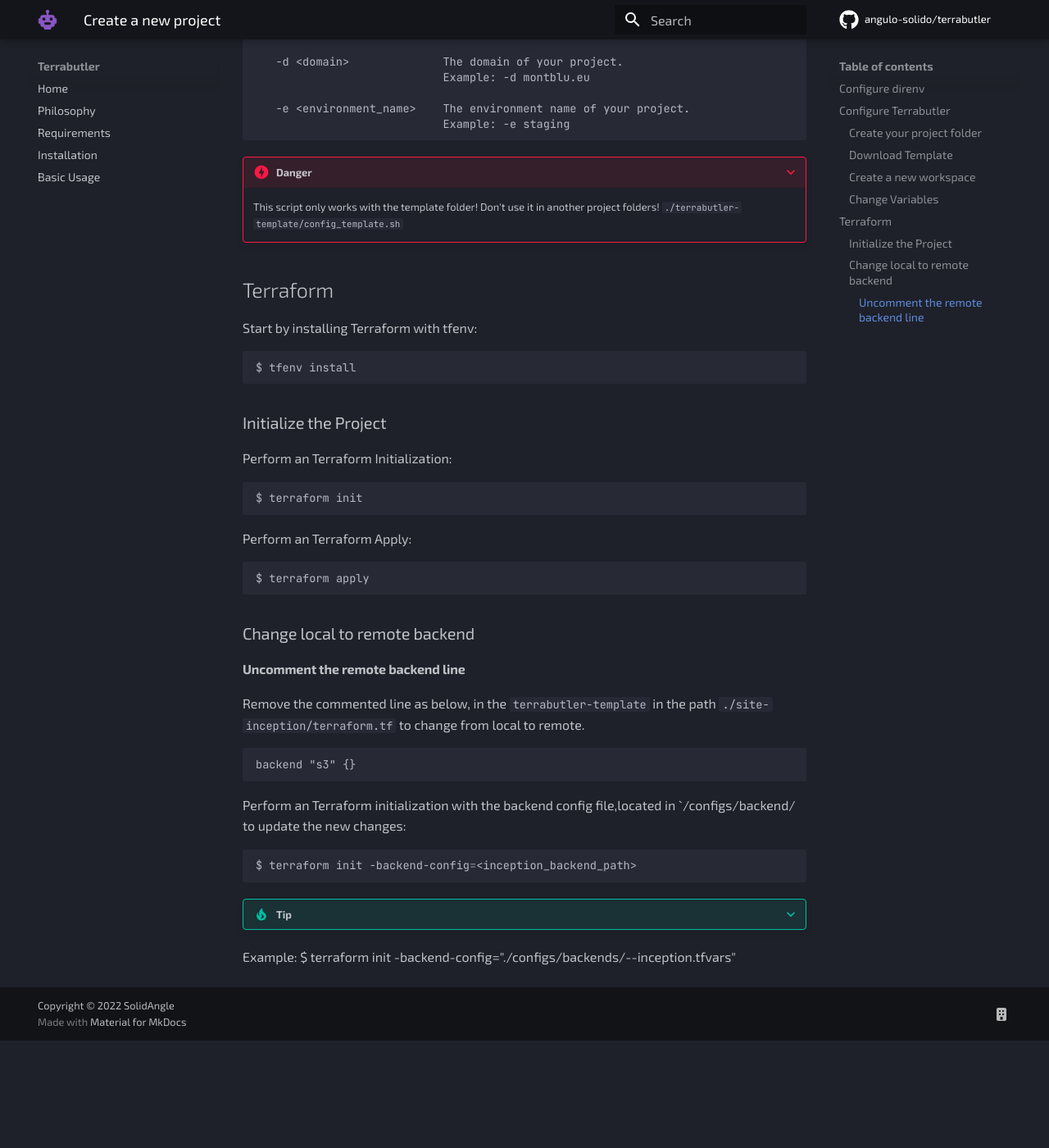
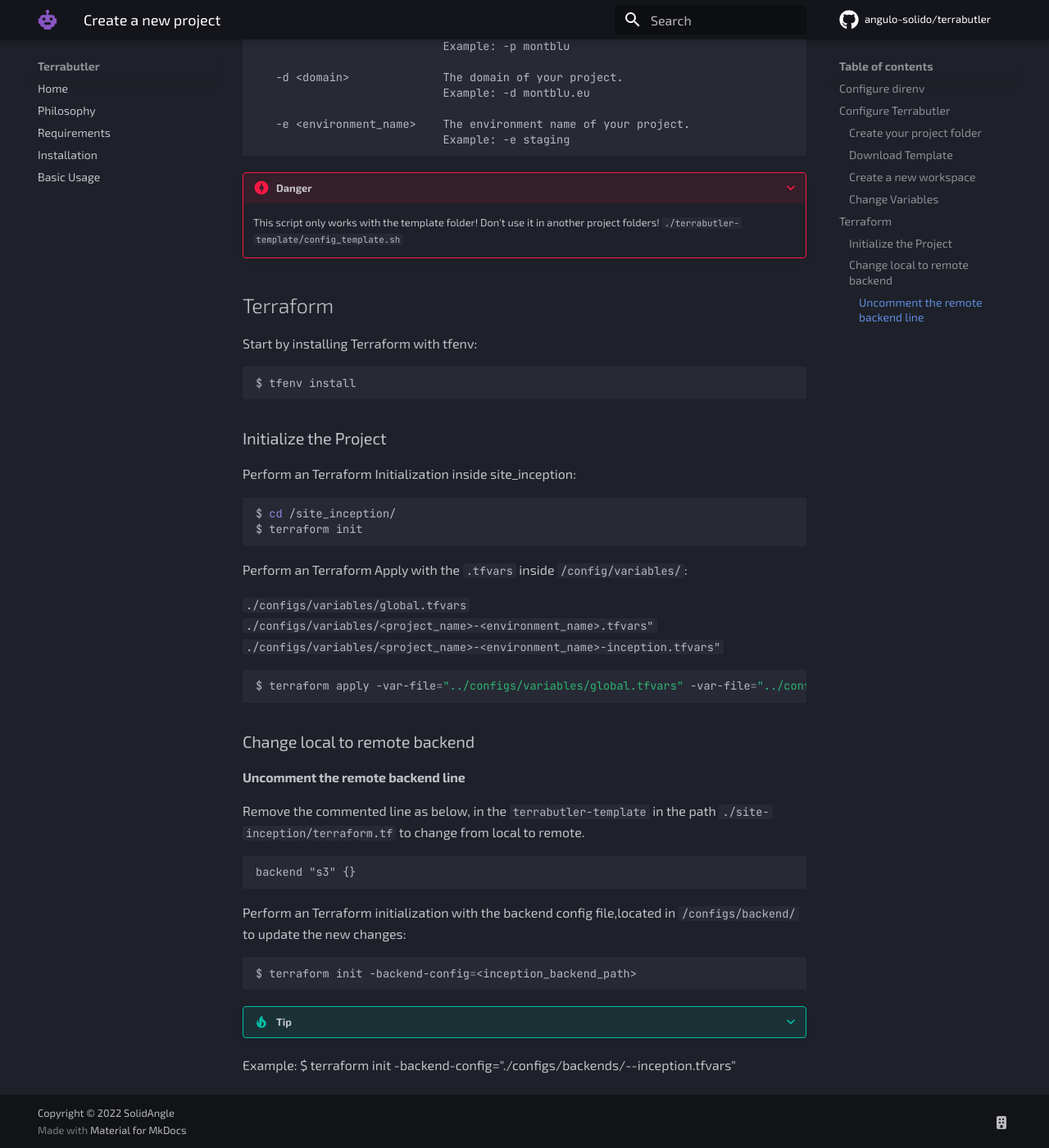
Before and after one commit to montblu/terrabutler, an MkDocs documentation site: the page built from docs/create-project.md, in a window 1280 px wide and 1400 px high, scrolled down 1329 px. Shown: the whole window at 82% size. Built offline with MkDocs 1.6.1 and Material for MkDocs 9.7.7, drawn with Linux system fonts in a browser that asks for light colours; comment, search, counter and statistics services are not loaded; before the commit the page ends 2598 px from its top, so only the background shows below that.

Commit message:
update create-project.md

````diff
--- a/docs/create-project.md
+++ b/docs/create-project.md
@@ -54,6 +54,7 @@ $ ./config_template.sh -d <domain> -e <environment_name> -p <project_name>
 
 USAGE:
    ./config_template [FLAG] [STRING]
+
 FLAGS:
    -p <project_name>        The name for your project.
                             Example: -p montblu
@@ -80,15 +81,20 @@ $ tfenv install
 
 ### Initialize the Project
 
-Perform an Terraform Initialization:
+Perform an Terraform Initialization inside site_inception:
 
 ```shell
+$ cd /site_inception/
 $ terraform init
 ```
-Perform an Terraform Apply:
+Perform an Terraform Apply with the `.tfvars` inside `/config/variables/`:
+
+`./configs/variables/global.tfvars` </br>
+`./configs/variables/<project_name>-<environment_name>.tfvars"` </br>
+`./configs/variables/<project_name>-<environment_name>-inception.tfvars"`</br>
 
 ```shell
-$ terraform apply
+$ terraform apply -var-file="../configs/variables/global.tfvars" -var-file="../configs/variables/<project_name>-<environment_name>.tfvars" -var-file="../configs/variables/<project_name>-<environment_name>-inception.tfvars"
 ```
 
 ### Change local to remote backend
@@ -100,7 +106,7 @@ Remove the commented line as below, in the `terrabutler-template` in the path `.
 backend "s3" {}
 ```
 
-Perform an Terraform initialization with the backend config file,located in `/configs/backend/ to update the new changes:
+Perform an Terraform initialization with the backend config file,located in `/configs/backend/` to update the new changes:
 
 ```shell
 $ terraform init -backend-config=<inception_backend_path>
````
